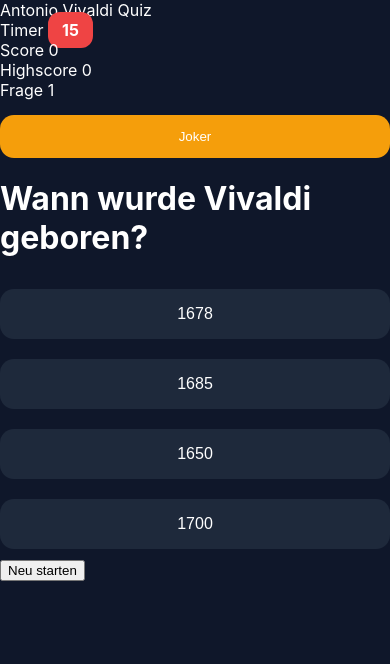
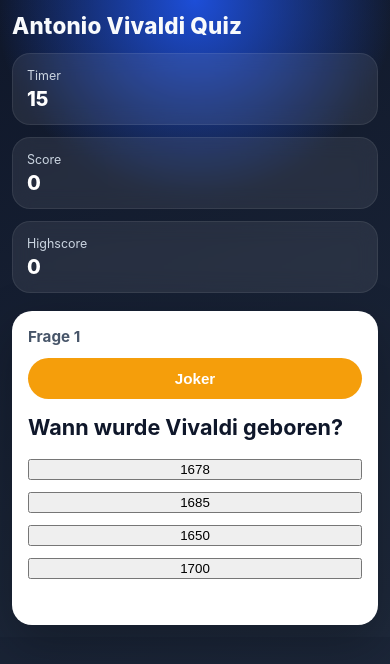
Before and after one commit to Joker306-lab/Vivaldi-Quiz, a plain HTML site: page index.html in a window 390 px wide. Drawn offline with Linux system fonts and the light colour scheme.

Commit message:
Update style.css

```diff
--- a/style.css
+++ b/style.css
@@ -1,49 +1,265 @@
+:root {
+  --bg-1: #0f172a;
+  --bg-2: #1e293b;
+  --card: #ffffff;
+  --text-dark: #0f172a;
+  --text-light: #f8fafc;
+  --muted: #94a3b8;
+  --primary: #38bdf8;
+  --primary-dark: #0ea5e9;
+  --warning: #f59e0b;
+  --danger: #ef4444;
+  --success: #22c55e;
+  --shadow: 0 18px 50px rgba(0, 0, 0, 0.25);
+  --radius-xl: 24px;
+  --radius-lg: 18px;
+  --radius-md: 14px;
+}
+
+* {
+  box-sizing: border-box;
+  -webkit-tap-highlight-color: transparent;
+}
+
+html,
 body {
   margin: 0;
-  font-family: -apple-system, BlinkMacSystemFont, Arial;
+  padding: 0;
+  min-height: 100%;
+  font-family: -apple-system, BlinkMacSystemFont, "Segoe UI", Roboto, Arial, sans-serif;
+  background:
+    radial-gradient(circle at top, #1d4ed8 0%, transparent 30%),
+    linear-gradient(160deg, var(--bg-1), var(--bg-2));
+  color: var(--text-light);
+}
+
+body {
+  padding: 18px;
+}
+
+.app {
+  width: 100%;
+  max-width: 760px;
+  margin: 0 auto;
+}
+
+.topbar {
+  margin-bottom: 18px;
+}
+
+.brand {
+  font-size: clamp(1.4rem, 3vw, 2rem);
+  font-weight: 800;
+  letter-spacing: 0.2px;
+  margin-bottom: 14px;
+}
+
+.stats {
+  display: grid;
+  grid-template-columns: repeat(3, 1fr);
+  gap: 12px;
+}
+
+.stat {
+  background: rgba(255, 255, 255, 0.08);
+  backdrop-filter: blur(10px);
+  border: 1px solid rgba(255, 255, 255, 0.08);
+  border-radius: var(--radius-lg);
+  padding: 12px 14px;
+  min-height: 72px;
+  display: flex;
+  flex-direction: column;
+  justify-content: center;
+}
+
+.stat-label {
+  font-size: 0.78rem;
+  color: #cbd5e1;
+  margin-bottom: 4px;
+}
+
+.stat-value {
+  font-size: 1.25rem;
+  font-weight: 800;
+  color: white;
+}
+
+.timer-wrap {
+  position: relative;
+  overflow: hidden;
+}
+
+.timer {
+  color: #fff;
+}
+
+.timer.warning {
+  color: #fde68a;
+}
+
+.timer.danger {
+  color: #fecaca;
+}
+
+.quiz-card {
+  background: var(--card);
+  color: var(--text-dark);
+  border-radius: var(--radius-xl);
+  box-shadow: var(--shadow);
+  padding: 20px;
+}
+
+.quiz-head {
+  display: flex;
+  align-items: center;
+  justify-content: space-between;
+  gap: 12px;
+  margin-bottom: 16px;
+}
+
+.progress {
+  font-size: 0.95rem;
+  font-weight: 700;
+  color: #475569;
+}
+
+.joker-btn,
+.restart-btn,
+.answer-btn {
+  border: none;
+  cursor: pointer;
+  transition: transform 0.12s ease, opacity 0.2s ease, background 0.2s ease;
+}
+
+.joker-btn:active,
+.restart-btn:active,
+.answer-btn:active {
+  transform: scale(0.98);
+}
+
+.joker-btn {
+  background: var(--warning);
+  color: white;
+  padding: 12px 16px;
+  border-radius: 999px;
+  font-size: 0.95rem;
+  font-weight: 800;
+  min-width: 96px;
+}
+
+.joker-btn:disabled {
+  opacity: 0.45;
+  cursor: not-allowed;
+}
+
+.question {
+  font-size: clamp(1.35rem, 3vw, 2rem);
+  line-height: 1.2;
+  margin: 0 0 18px;
+}
+
+.answers {
+  display: grid;
+  gap: 12px;
+}
+
+.answer-btn {
+  width: 100%;
+  text-align: left;
+  padding: 16px 18px;
+  border-radius: var(--radius-md);
   background: #0f172a;
   color: white;
+  font-size: 1rem;
+  font-weight: 700;
+  box-shadow: inset 0 0 0 1px rgba(255,255,255,0.06);
 }
-.container {
-  max-width: 500px;
-  margin: auto;
-  padding: 20px;
+
+.answer-btn:hover {
+  background: #1e293b;
 }
-#hud {
-  display: flex;
-  justify-content: space-between;
-  margin: 15px 0;
-}
-#timer {
-  background: #ef4444;
-  padding: 8px 14px;
-  border-radius: 12px;
-  font-weight: bold;
-}
-#card {
-  background: white;
-  color: black;
-  border-radius: 20px;
-  padding: 20px;
-}
-#answers button {
-  width: 100%;
-  padding: 16px;
-  margin: 10px 0;
-  border: none;
-  border-radius: 14px;
-  font-size: 16px;
-  background: #1e293b;
+
+.answer-btn.correct {
+  background: var(--success);
   color: white;
 }
-.correct { background: #22c55e !important; }
-.wrong { background: #ef4444 !important; }
-#joker {
-  margin-top: 15px;
-  width: 100%;
-  padding: 14px;
-  border-radius: 14px;
-  border: none;
-  background: #f59e0b;
+
+.answer-btn.wrong {
+  background: var(--danger);
   color: white;
 }
+
+.answer-btn.dimmed {
+  opacity: 0.45;
+}
+
+.answer-btn.hidden-by-joker {
+  visibility: hidden;
+}
+
+.feedback {
+  min-height: 30px;
+  padding-top: 14px;
+  font-size: 1rem;
+  font-weight: 800;
+}
+
+.feedback.correct {
+  color: var(--success);
+}
+
+.feedback.wrong {
+  color: var(--danger);
+}
+
+.feedback.timeout {
+  color: var(--warning);
+}
+
+.restart-btn {
+  width: 100%;
+  margin-top: 16px;
+  padding: 15px 16px;
+  border-radius: 16px;
+  background: var(--primary);
+  color: white;
+  font-size: 1rem;
+  font-weight: 800;
+}
+
+.restart-btn:hover {
+  background: var(--primary-dark);
+}
+
+.hidden {
+  display: none;
+}
+
+@media (max-width: 640px) {
+  body {
+    padding: 12px;
+  }
+
+  .stats {
+    grid-template-columns: 1fr;
+  }
+
+  .quiz-card {
+    padding: 16px;
+    border-radius: 20px;
+  }
+
+  .quiz-head {
+    align-items: stretch;
+    flex-direction: column;
+  }
+
+  .joker-btn {
+    width: 100%;
+  }
+
+  .answer-btn {
+    font-size: 0.98rem;
+    padding: 15px 15px;
+  }
+}
```
